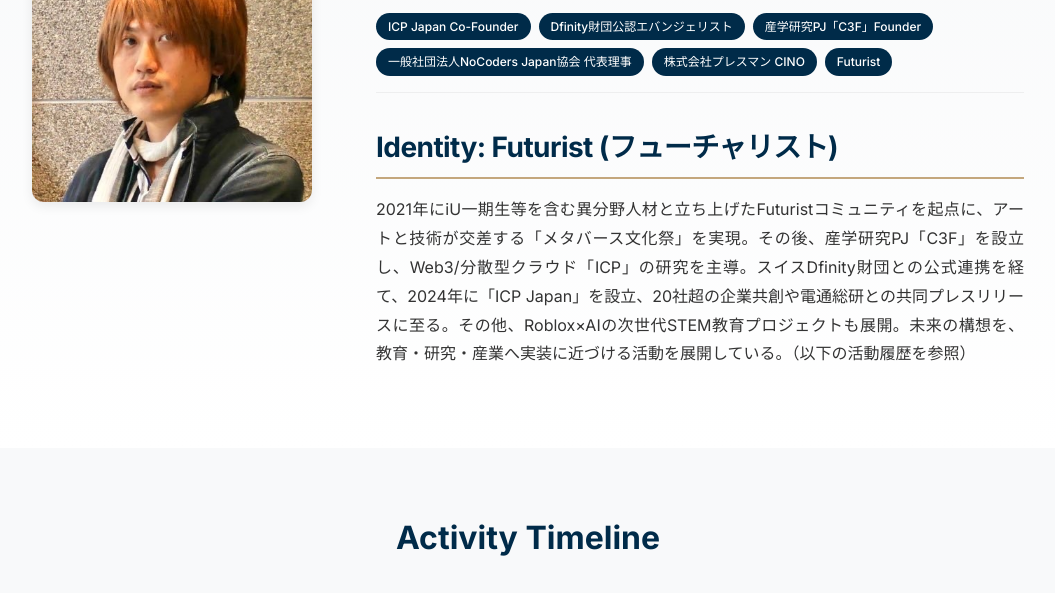
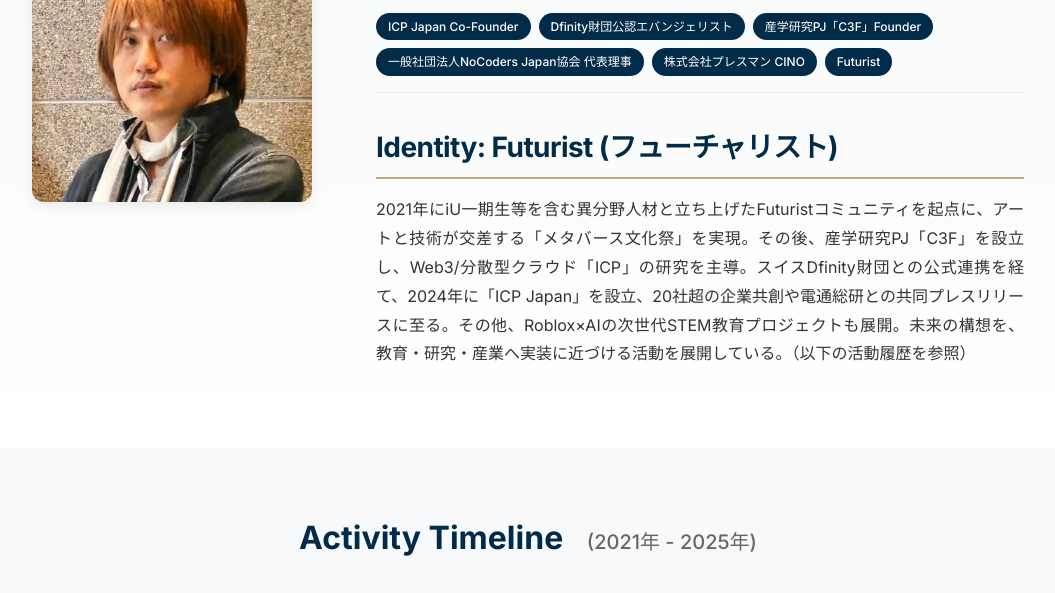
Before and after one commit to Showying/sho-iu-activity, an Astro site: page / in a window 1280 px wide. Shown: the part 207-800 px from the top of the page, without its empty margins (112-1167 px from the left). Built offline with nearby package versions, Linux system fonts and the light colour scheme; Astro itself is replaced by a stand-in of ours.

Commit message:
Activity Timelineの補足を追加
Activity Timelineの補足として (2021年 - 2025年) を追記

```diff
--- a/src/components/ActivityList.astro
+++ b/src/components/ActivityList.astro
@@ -6,11 +6,17 @@ import Gallery from './Gallery.astro';
 const allActivities = (await getCollection('activities')).sort(
 	(a, b) => b.data.year - a.data.year
 );
+
+const latestYear = allActivities[0]?.data.year;
+const earliestYear = allActivities[allActivities.length - 1]?.data.year;
 ---
 
 <section class="activities-section section">
   <div class="container">
-    <h2 class="section-title">Activity Timeline</h2>
+    <h2 class="section-title">
+      Activity Timeline
+      <span class="timeline-period">({earliestYear}年 - {latestYear}年)</span>
+    </h2>
 
     <div class="timeline">
       {allActivities.map(async (activity) => {
@@ -165,6 +171,23 @@ const allActivities = (await getCollection('activities')).sort(
     font-size: 1.05rem;
   }
 
+  .timeline-period {
+    display: block;
+    font-size: 1rem;
+    color: var(--color-text-light);
+    margin-top: 0.5rem;
+    font-weight: 500;
+  }
+
+  @media (min-width: 768px) {
+    .timeline-period {
+      display: inline-block;
+      margin-top: 0;
+      margin-left: 1rem;
+      font-size: 1.25rem;
+    }
+  }
+
   .details-body {
     padding: var(--spacing-lg);
   }
```
